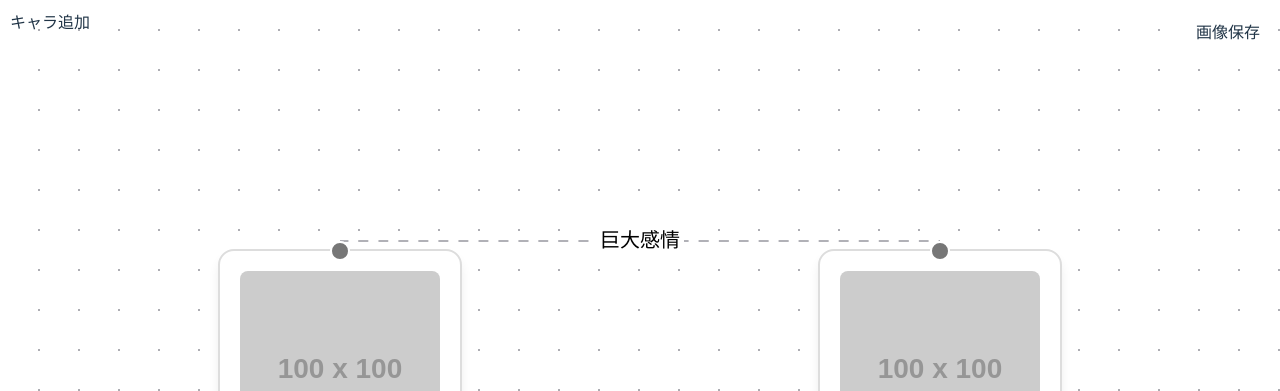
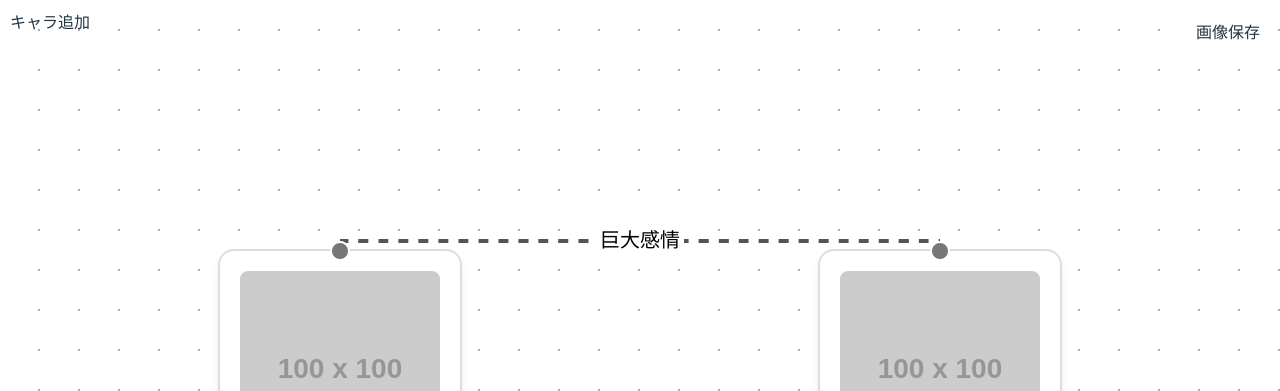
Before and after one commit to harumaki1220/lily-flow, a React (Vite) app: page / in a window 1280 px wide. Shown: the top 391 px of the page. Built offline with nearby package versions, Linux system fonts and the light colour scheme.

Commit message:
fix(App.tsx): type Edgeをインポート

```diff
--- a/src/App.tsx
+++ b/src/App.tsx
@@ -6,6 +6,7 @@ import {
   useEdgesState,
   useNodesState,
   type Connection,
+  type Edge,
 } from '@xyflow/react';
 import '@xyflow/react/dist/style.css';
 import { toPng } from 'html-to-image';
@@ -37,14 +38,17 @@ const initialNodes = [
   },
 ];
 
-const initialEdges = [
+const initialEdges: Edge[] = [
   {
     id: 'e1-2',
     source: '1',
     target: '2',
     label: '巨大感情',
     animated: true,
-    labelBgStyle: { fill: '#ffffff' },
+    labelBgStyle: { fill: '#ffffff', fillOpacity: 1 },
+    labelBgPadding: [2, 4],
+    labelBgBorderRadius: 4,
+    style: { stroke: '#555555', strokeWidth: 2 },
   },
 ];
 
@@ -71,9 +75,23 @@ function App() {
     (params: Connection) => {
       const label = window.prompt('関係性を入力してください');
       if (label === null) return;
-      setEdges((eds) =>
-        addEdge({ ...params, label, animated: true, labelBgStyle: { fill: '#ffffff' } }, eds)
-      );
+      setEdges((eds) => {
+        const newEdges = addEdge(params, eds);
+        return newEdges.map((edge) => {
+          if (edge.source === params.source && edge.target === params.target) {
+            return {
+              ...edge,
+              label,
+              animated: true,
+              labelBgStyle: { fill: '#ffffff', fillOpacity: 1 },
+              labelBgPadding: [2, 4],
+              labelBgBorderRadius: 4,
+              style: { stroke: '#555555', strokeWidth: 2 },
+            };
+          }
+          return edge;
+        });
+      });
     },
     [setEdges]
   );
```
